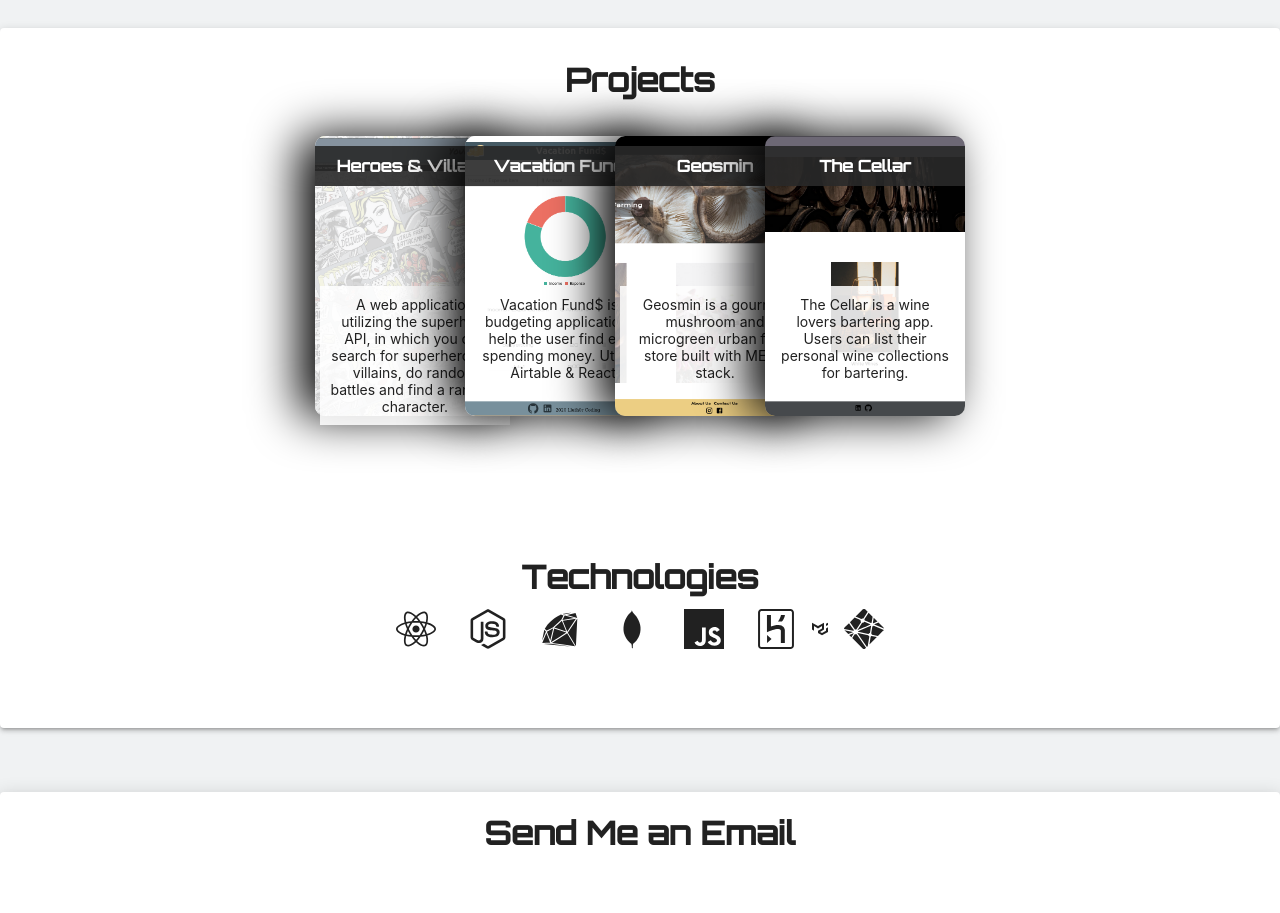
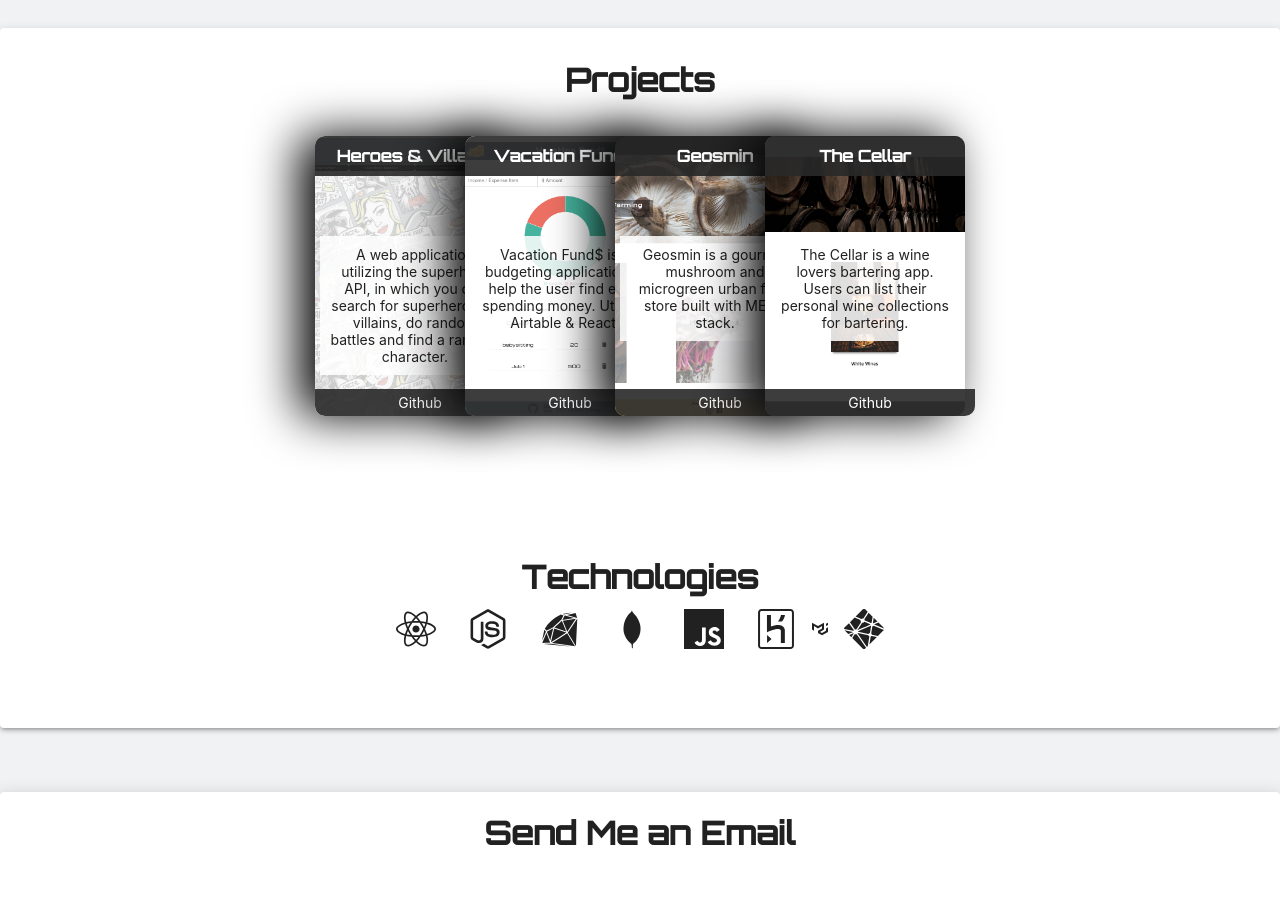
Before and after one commit to LLuth0r/portfolio, a React (Create React App) app: page / in a window 1280 px wide. Shown: the part 1100-2013 px from the top of the page. Built offline with nearby package versions, Linux system fonts and the light colour scheme.

Commit message:
Added links to git repos on projects

```diff
--- a/src/components/Card1/Card1.css
+++ b/src/components/Card1/Card1.css
@@ -51,29 +51,47 @@ a {
     width: 180px;
     padding: 10px;
     position: absolute;
-    margin-top: 10px;
+    margin-top: 0px;
     font-size: 16px;
     text-align: center;
+    border-radius: 10px 10px 0 0;
   }
-
-
 
   .title h3 {
       font-size: 10px;
   }
 
-
   .card-desc {
     background-color: rgba(255, 255, 255, 0.85);
     width: 170px;
     margin: 0 5px;
-    top: 150px;
+    top: 100px;
     padding: 10px;
     position: absolute;
     font-size: 14px;
     text-align: center;
   }
 
+  .git-link {
+    background-color: #292929e7;
+    color: white;
+    width: 200px;
+    border-radius: 0 0 10px 10px;
+    bottom: 0px;
+    padding: 5px;
+    position: absolute;
+    font-size: 14px;
+    text-align: center;
+  }
+
+  .git-link a {
+    color: white;
+  }
+
+  .git-link a:hover{
+    color: #da7f08;
+  }
+
    .card:hover {
     stroke-dashoffset: 100;
     transition: 0.6s ease-out;
--- a/src/components/Card1/Card1.jsx
+++ b/src/components/Card1/Card1.jsx
@@ -8,6 +8,7 @@ export default function Card1() {
 			<img className="card1-img" src={P1} alt="" />
 			<h3 class="title"><a class='title-link'href='https://lluth0r.github.io/Heroes-and-Villains/'>Heroes & Villains</a></h3>
 			<div className="card-desc">A web application utilizing the superhero API, in which you can search for superheroes & villains, do random battles and find a random character.</div>
+			<div className='git-link'><a href='https://github.com/LLuth0r/Heroes-and-Villains'>Github</a></div>
 		</div>
 	);
 }
--- a/src/components/Card2/Card2.jsx
+++ b/src/components/Card2/Card2.jsx
@@ -8,6 +8,7 @@ export default function Card2() {
 			<img className="card2-img" src={P2} alt="" />
 			<h3 class="title"><a class='title-link'href='https://vacation-funds.netlify.app'>Vacation Fund$</a></h3>
 			<div className="card-desc">Vacation Fund$ is a budgeting application to help the user find extra spending money.  Utilizes Airtable & React. </div>
+			<div className='git-link'><a href='https://github.com/LLuth0r/Make-Cents'>Github</a></div>
 		</div>
 	);
 }
--- a/src/components/Card3/Card3.jsx
+++ b/src/components/Card3/Card3.jsx
@@ -11,6 +11,7 @@ export default function Card3() {
 				Geosmin is a gourmet mushroom and microgreen urban farm store built with
 				MERN stack.
 			</div>
+			<div className='git-link'><a href='https://github.com/jeri-dilts/geosmin'>Github</a></div>
 		</div>
 	);
 }
--- a/src/components/Card4/Card4.jsx
+++ b/src/components/Card4/Card4.jsx
@@ -11,6 +11,7 @@ export default function Card4() {
 				The Cellar is a wine lovers bartering app. Users can list their personal
 				wine collections for bartering.
 			</div>
+			<div className='git-link'><a href='https://github.com/LLuth0r/The-Cellar'>Github</a></div>
 		</div>
 	);
 }
```
